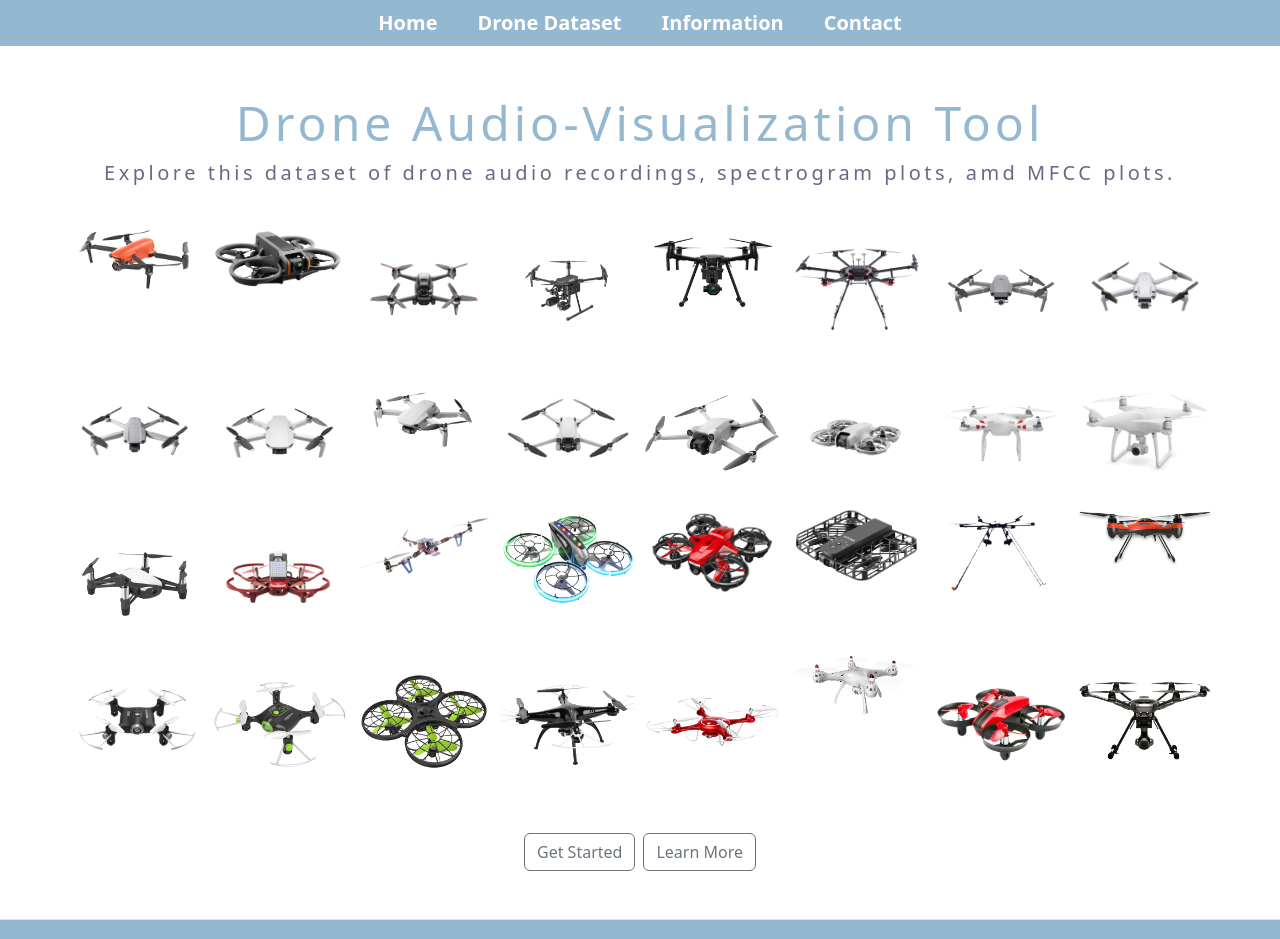
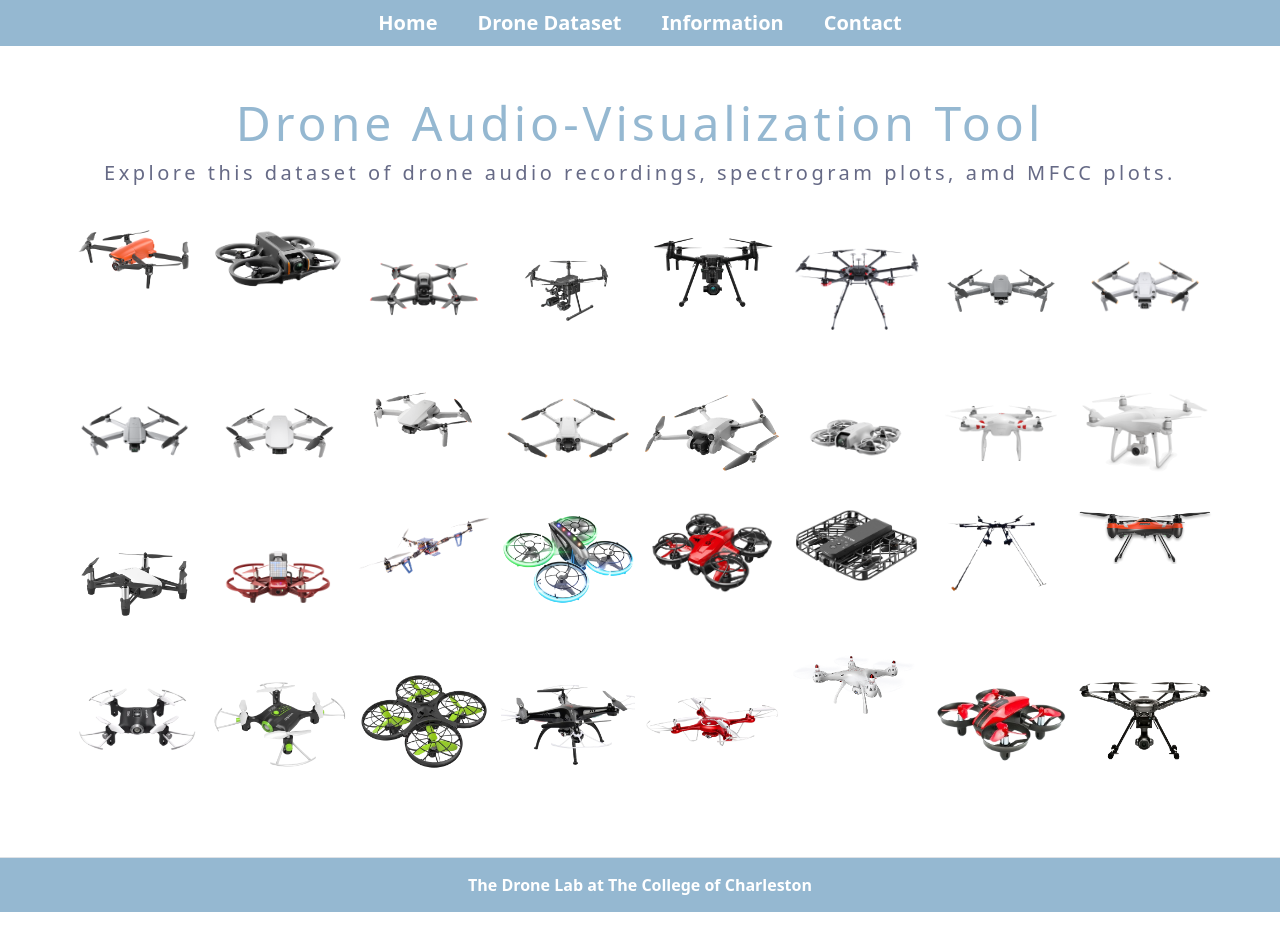
Before and after one commit to mackenzie-jane/drone-visualization, a React (Create React App) app: page /#/ in a window 1280 px wide. Shown: the top 939 px of the page. After the commit the page ends 912 px from the top, so only its background shows below. Built offline with nearby package versions, Linux system fonts and the light colour scheme.

Commit message:
July 18 Updates

```diff
--- a/src/pages/Home.js
+++ b/src/pages/Home.js
@@ -25,10 +25,6 @@ function Home() {
         ))}
       </div>
 
-      <div className="mt-4">
-        <a href="/drones" className="btn btn-outline-secondary me-2">Get Started</a>
-        <a href="/info" className="btn btn-outline-secondary">Learn More</a>
-      </div>
 
     </div>
   );
```
